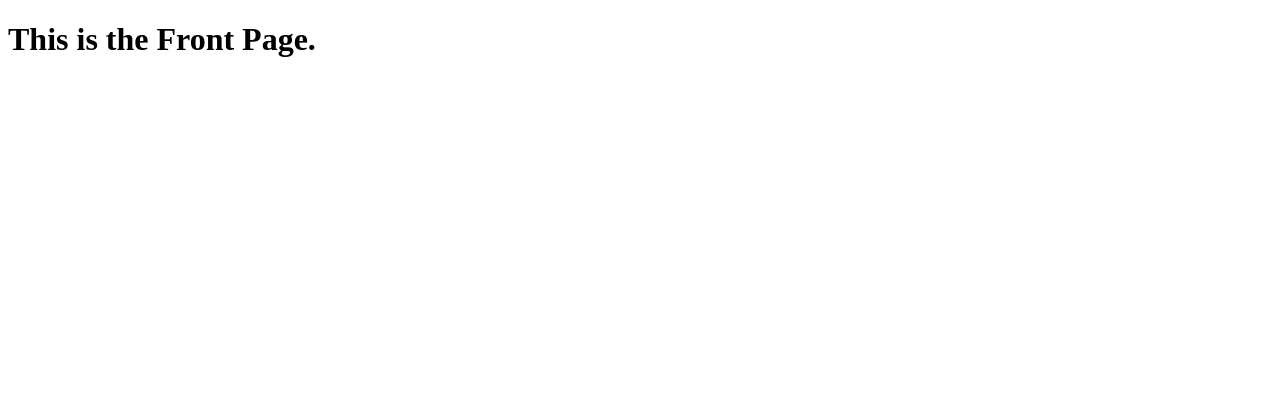
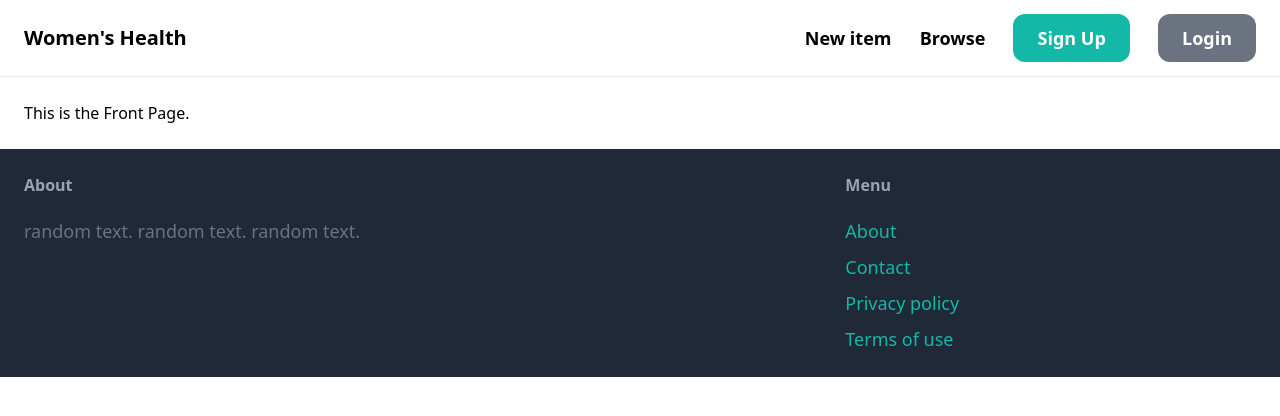
Before and after one commit to khan022/Django-ecomm-web, a Django app: page / in a window 1280 px wide. Shown: the top 416 px of the page. Run offline with Django 4.2, Linux system fonts and the light colour scheme; some libraries are stand-ins or nearby versions.

Commit message:
v0.1 the base page with links

```diff
--- a/ecom_web/urls.py
+++ b/ecom_web/urls.py
@@ -16,10 +16,11 @@
 """
 from django.contrib import admin
 from django.urls import include, path
-from ecomm.views import index
+from ecomm.views import *
 
 
 urlpatterns = [
     path('', index, name='index'),
+    path('contact/', contact, name='contact'),
     path("admin/", admin.site.urls),
 ]
--- a/ecomm/templates/ecomm/base.html
+++ b/ecomm/templates/ecomm/base.html
@@ -3,17 +3,49 @@
 <html>
     <head>
         <meta charset="utf-8">
-        <meta name="viewport" content="width=device-width, initial-scale=1.0"
+        <meta name="viewport" content="width=device-width, initial-scale=1.0">
 
         <script src="https://cdn.tailwindcss.com"></script>
 
-        <title>Women's Health</title>
+        <title>{% block title %} {% endblock %} | Women's Health</title>
     </head>
 
     <body>
+        <nav class="py-6 px-6 flex justify-between items-center border-b border-gray-200">
+            <a href = "/" class="text-xl font-semibold">Women's Health</a>
+
+            <div class="space-x-6">
+                <a href="#" class="text-lg font-semibold hover:text-gray-500">New item</a>
+                <a href="#" class="text-lg font-semibold hover:text-gray-500">Browse</a>
+
+                <a href="#" class="px-6 py-3 text-lg font-semibold bg-teal-500 text-white rounded-xl hover:bg-teal-700">Sign Up</a>
+                <a href="#" class="px-6 py-3 text-lg font-semibold bg-gray-500 text-white rounded-xl hover:bg-gray-700">Login</a>
+            </div>
+        </nav>
+
         <div class="px-6 py-6">
             {% block content %}
             {% endblock %}
         </div>
+
+        <footer class="py-6 px-6 flex justify-between bg-gray-800">
+            <div class="w-2/3 pr-10">
+                <h3 class="mb-5 font-semibold text-gray-400">About</h3>
+
+                <p class="text-lg text-gray-500"> random text. random text. random text.</p>
+            </div>
+
+            <div class="w-1/3">
+                <h3 class="mb-5 font-semibold text-gray-400">Menu</h3>
+
+                <ul class="space-y-2">
+                    <li><a href="#" class="text-lg text-teal-500 hover:text-teal-700">About</a></li>
+                    <li><a href="{% url 'contact' %}" class="text-lg text-teal-500 hover:text-teal-700">Contact</a></li>
+                    <li><a href="#" class="text-lg text-teal-500 hover:text-teal-700">Privacy policy</a></li>
+                    <li><a href="#" class="text-lg text-teal-500 hover:text-teal-700">Terms of use</a></li>
+                </ul>
+            </div>
+        </footer>
+
     </body>
 </html>
--- a/ecomm/templates/ecomm/index.html
+++ b/ecomm/templates/ecomm/index.html
@@ -1,4 +1,6 @@
 {% extends 'ecomm/base.html'%}
+
+{% block title %} Welcome {% endblock %}
 
 {% block content %}
 <h1>This is the Front Page.</h1>
--- a/ecomm/views.py
+++ b/ecomm/views.py
@@ -3,3 +3,6 @@
 # Create your views here.
 def index(request):
     return render(request, 'ecomm/index.html')
+
+def contact(request):
+    return render(request, 'ecomm/contact.html')
```
Also changed, not shown: ecomm/templates/ecomm/contact.html (added, +7 -0 lines).
